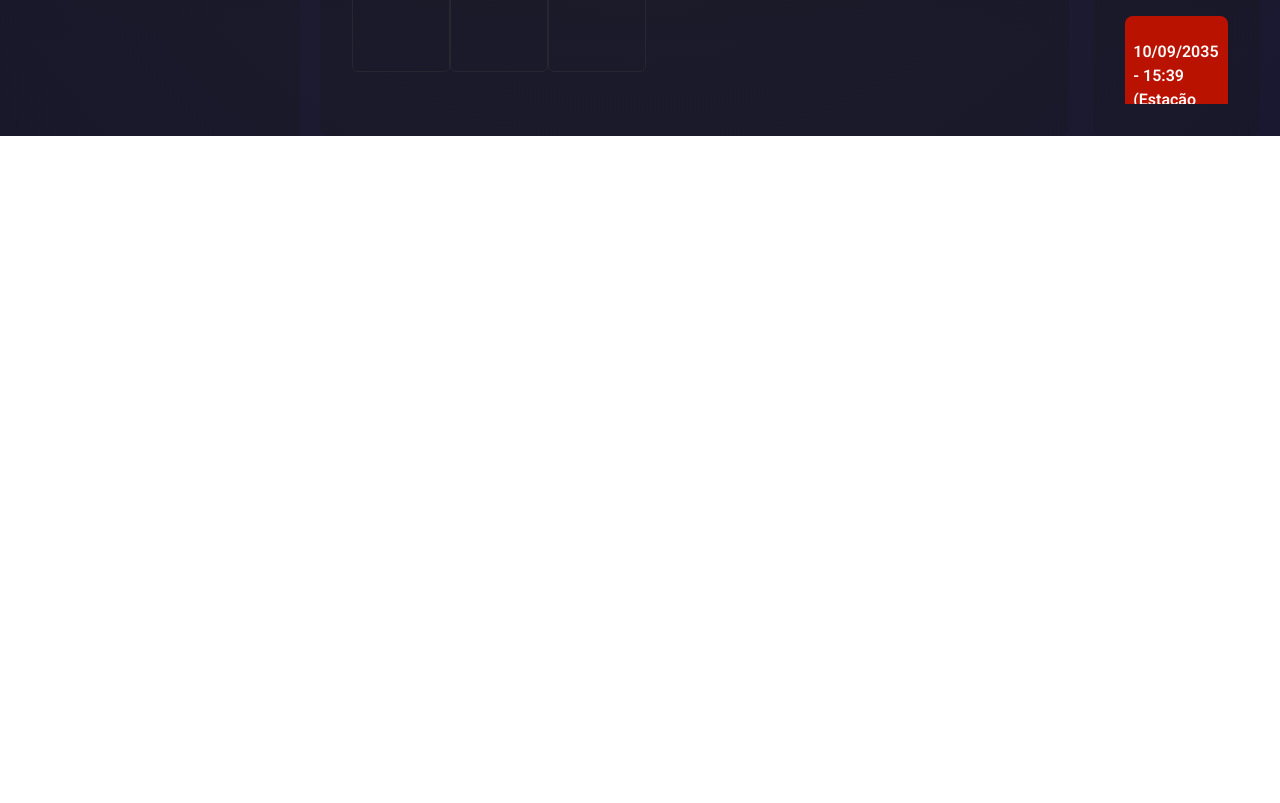
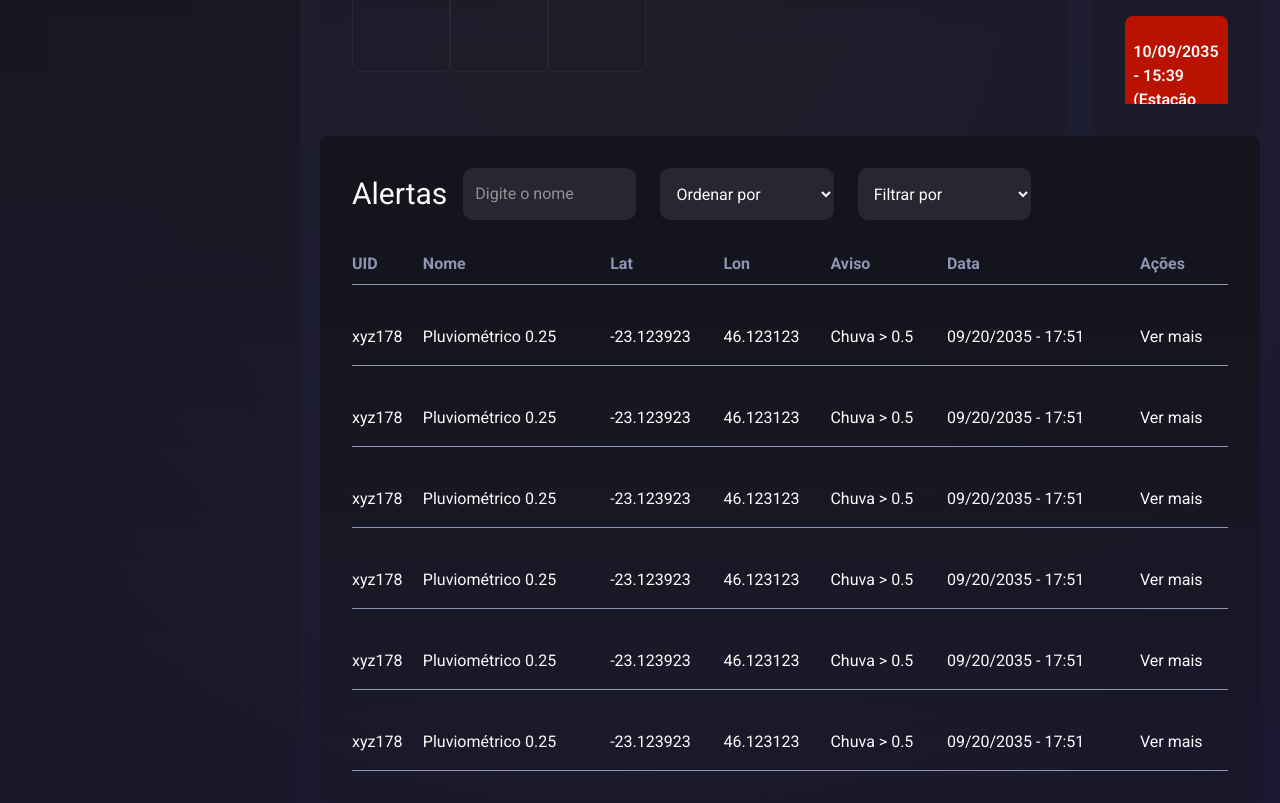
Before and after one commit to FR0M-ZER0/nimbus-front, a React (Vite) app: page /admin/alerts in a window 1280 px wide. Shown: the part 860-1663 px from the top of the page. Before the commit the page ends 996 px from the top, so only its background shows below. Built offline with nearby package versions, Linux system fonts and the light colour scheme.

Commit message:
feat[F0-55]: Adiciona componente da tabela de alertas

```diff
--- /dev/null
+++ b/src/components/AlertsTable.jsx
@@ -0,0 +1,64 @@
+import React from 'react'
+import Table from './Table'
+
+function AlertsTable() {
+    const entries = [
+        {
+            UID: 'xyz178',
+            Nome: 'Pluviométrico 0.25',
+            Lat: '-23.123923',
+            Lon: '46.123123',
+            Aviso: 'Chuva > 0.5',
+            Data: '09/20/2035 - 17:51'
+        },
+        {
+            UID: 'xyz178',
+            Nome: 'Pluviométrico 0.25',
+            Lat: '-23.123923',
+            Lon: '46.123123',
+            Aviso: 'Chuva > 0.5',
+            Data: '09/20/2035 - 17:51'
+        },
+        {
+            UID: 'xyz178',
+            Nome: 'Pluviométrico 0.25',
+            Lat: '-23.123923',
+            Lon: '46.123123',
+            Aviso: 'Chuva > 0.5',
+            Data: '09/20/2035 - 17:51'
+        },
+        {
+            UID: 'xyz178',
+            Nome: 'Pluviométrico 0.25',
+            Lat: '-23.123923',
+            Lon: '46.123123',
+            Aviso: 'Chuva > 0.5',
+            Data: '09/20/2035 - 17:51'
+        },
+        {
+            UID: 'xyz178',
+            Nome: 'Pluviométrico 0.25',
+            Lat: '-23.123923',
+            Lon: '46.123123',
+            Aviso: 'Chuva > 0.5',
+            Data: '09/20/2035 - 17:51'
+        },
+        {
+            UID: 'xyz178',
+            Nome: 'Pluviométrico 0.25',
+            Lat: '-23.123923',
+            Lon: '46.123123',
+            Aviso: 'Chuva > 0.5',
+            Data: '09/20/2035 - 17:51'
+        },
+    ]
+    return (
+        <Table
+            title={'Alertas'}
+            tableHeadEntries={Object.keys(entries[0])}
+            tableBodyEntries={entries}
+        />
+    )
+}
+
+export default AlertsTable
--- a/src/pages/admin/AlertPage.jsx
+++ b/src/pages/admin/AlertPage.jsx
@@ -1,6 +1,7 @@
 import React from 'react'
 import Calendar from '../../components/Calendar'
 import LastAlerts from '../../components/LastAlerts'
+import AlertsTable from '../../components/AlertsTable'
 
 function AlertPage() {
     return (
@@ -13,6 +14,8 @@ function AlertPage() {
                     <LastAlerts />
                 </div>
             </div>
+
+            <AlertsTable />
         </div>
     )
 }
```
